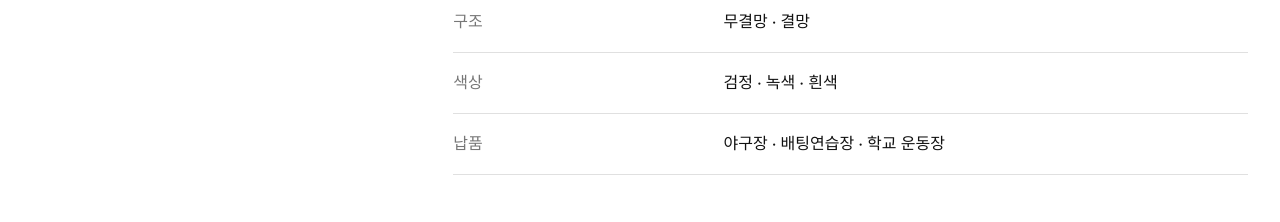
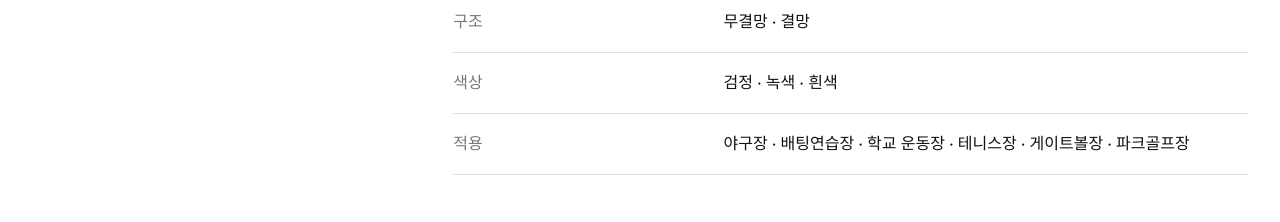
Before and after one commit to sekyungnetadmin/sekyungtex, a Next.js app: page /ko/products/sports in a window 1280 px wide. Shown: the part 1420-1642 px from the top of the page. Built offline with nearby package versions, Linux system fonts and the light colour scheme.

Commit message:
야구망 적용처에 테니스장 등 추가
Co-Authored-By: Claude Opus 5.5 <noreply@anthropic.com>
Claude-Session: https://claude.ai/code/session_016Jpnc8ur7Bp4cNEGJ4pZN2

```diff
--- a/app/ko/products/sports/page.tsx
+++ b/app/ko/products/sports/page.tsx
@@ -51,7 +51,7 @@ export default function Page() {
     { k: "원사", v: <>HDPE · UHMWPE<Note>(그 외 소재 문의)</Note></> },
     { k: "구조", v: "무결망 · 결망" },
     { k: "색상", v: "검정 · 녹색 · 흰색" },
-    { k: "납품", v: "야구장 · 배팅연습장 · 학교 운동장" }
+    { k: "적용", v: "야구장 · 배팅연습장 · 학교 운동장 · 테니스장 · 게이트볼장 · 파크골프장" }
         ]}
         photos={[
     { src: IMG.baseballEdge, alt: "야구망 테두리 마감" },
```
